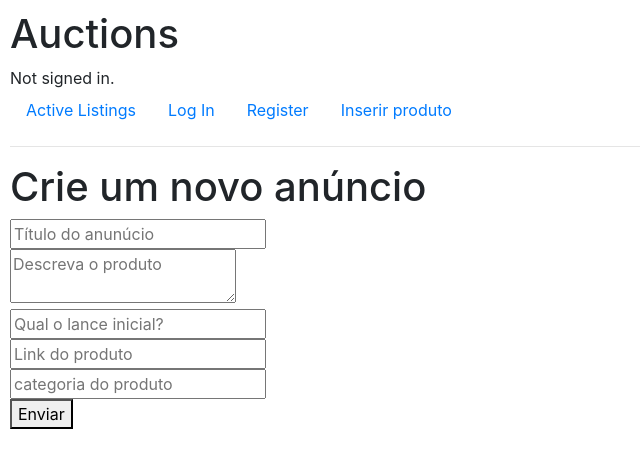
After one commit to sandro20231/commerce, a Django app: page /inserirproduto in a window 1280 px wide. The commit adds this page. Shown: the top 468 px of the page, without its empty margins (0-640 px from the left). Run offline with Django 3.2, Linux system fonts and the light colour scheme; some libraries are stand-ins or nearby versions.

Commit message:
criando a função para inserir produto

```diff
--- a/auctions/models.py
+++ b/auctions/models.py
@@ -8,13 +8,13 @@ class User(AbstractUser):
 
 class Anuncio(models.Model):
     titulo = models.CharField(max_length=64)
-    descrição = models.CharField(max_length=1000)
+    descricao = models.CharField(max_length=1000)
     lance_inicial = models.FloatField()
     imagem = models.URLField()
     categoria = models.CharField(max_length=64)
 
     def __str__(self):
-        return f"{self.titulo}/{self.categoria} Lançe inicial: {self.lance_inicial}, Descrição {self.descrição}"
+        return f"{self.titulo}/{self.categoria} Lançe inicial: {self.lance_inicial}, Descrição {self.descricao}"
 
 
 class Lance(models.Model):
--- /dev/null
+++ b/auctions/templates/auctions/inseriranuncio.html
@@ -0,0 +1,15 @@
+{% extends "auctions/layout.html" %}
+
+{% block body %}
+<h1>Crie um novo anúncio</h1>
+<form action="{% url 'inserirproduto' %}" method="post">
+    {% csrf_token %}
+    <input type="text" name="titulo" placeholder="Título do anunúcio"><br>
+    <textarea placeholder="Descreva o produto" name="descricao"></textarea><br>
+    <input type="number" name="lanceinicial" placeholder="Qual o lance inicial?"><br>
+    <input type="text" name="linkimagem" placeholder="Link do produto"><br>
+    <input type="text" name="categoria" Placeholder="categoria do produto"><br>
+    <button type="submit">Enviar</button>
+
+</form>
+{% endblock %}
--- a/auctions/templates/auctions/layout.html
+++ b/auctions/templates/auctions/layout.html
@@ -2,11 +2,14 @@
 
 <!DOCTYPE html>
 <html lang="en">
+
 <head>
     <title>{% block title %}Auctions{% endblock %}</title>
-        <link rel="stylesheet" href="https://stackpath.bootstrapcdn.com/bootstrap/4.4.1/css/bootstrap.min.css" integrity="sha384-Vkoo8x4CGsO3+Hhxv8T/Q5PaXtkKtu6ug5TOeNV6gBiFeWPGFN9MuhOf23Q9Ifjh" crossorigin="anonymous">
+    <link rel="stylesheet" href="https://stackpath.bootstrapcdn.com/bootstrap/4.4.1/css/bootstrap.min.css"
+        integrity="sha384-Vkoo8x4CGsO3+Hhxv8T/Q5PaXtkKtu6ug5TOeNV6gBiFeWPGFN9MuhOf23Q9Ifjh" crossorigin="anonymous">
     <link href="{% static 'auctions/styles.css' %}" rel="stylesheet">
 </head>
+
 <body>
     <h1>Auctions</h1>
     <div>
@@ -31,10 +34,15 @@
         <li class="nav-item">
             <a class="nav-link" href="{% url 'register' %}">Register</a>
         </li>
+
         {% endif %}
+        <li>
+            <a class="nav-link" href="{% url 'inserirproduto' %}">Inserir produto</a>
+        </li>
     </ul>
     <hr>
     {% block body %}
     {% endblock %}
 </body>
+
 </html>
--- a/auctions/urls.py
+++ b/auctions/urls.py
@@ -6,5 +6,6 @@ urlpatterns = [
     path("", views.index, name="index"),
     path("login", views.login_view, name="login"),
     path("logout", views.logout_view, name="logout"),
-    path("register", views.register, name="register")
+    path("register", views.register, name="register"),
+    path("inserirproduto", views.inserirproduto, name="inserirproduto")
 ]
--- a/auctions/views.py
+++ b/auctions/views.py
@@ -4,11 +4,12 @@ from django.http import HttpResponse, HttpResponseRedirect
 from django.shortcuts import render
 from django.urls import reverse
 
-from .models import User
+from .models import User, Anuncio
 
 
 def index(request):
-    return render(request, "auctions/index.html")
+
+    return render(request, "auctions/index.html", {"listagemativa": Anuncio.objects.all()})
 
 
 def login_view(request):
@@ -61,3 +62,17 @@ def register(request):
         return HttpResponseRedirect(reverse("index"))
     else:
         return render(request, "auctions/register.html")
+
+
+def inserirproduto(request):
+    if request.method == "POST":
+        titulo = request.POST['titulo']
+        descricao = request.POST['descricao']
+        lanceinicial = request.POST['lanceinicial']
+        link = request.POST['linkimagem']
+        categoria = request.POST['categoria']
+
+        registro = Anuncio(titulo=titulo, descricao=descricao,
+                           lance_inicial=lanceinicial, imagem=link, categoria=categoria)
+        registro.save()
+    return render(request, "auctions/inseriranuncio.html")
```
Also changed, not shown: auctions/migrations/0005_rename_descrição_anuncio_descricao.py (added), db.sqlite3. Lines whose indentation alone changed are shown as unchanged.
